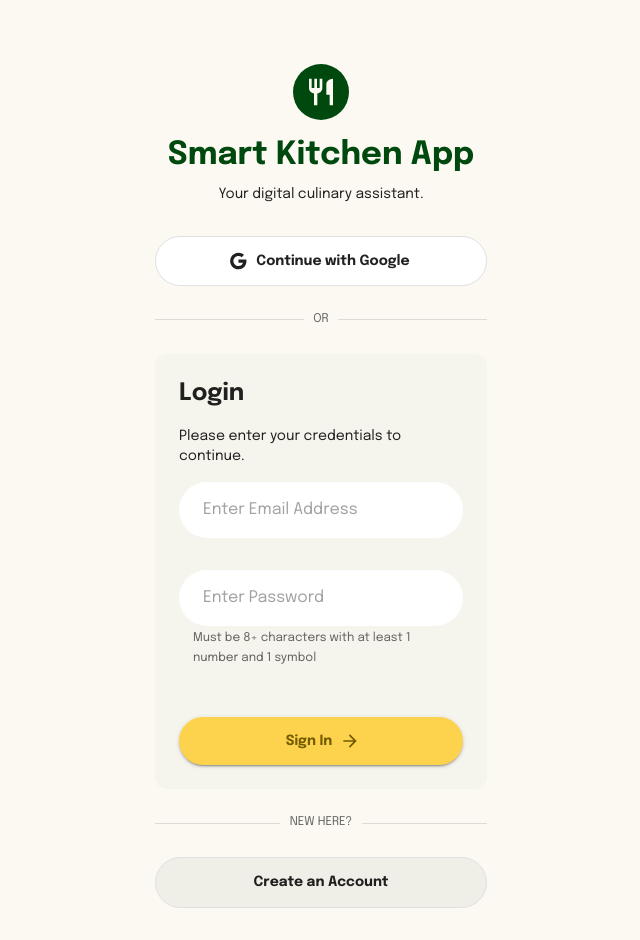
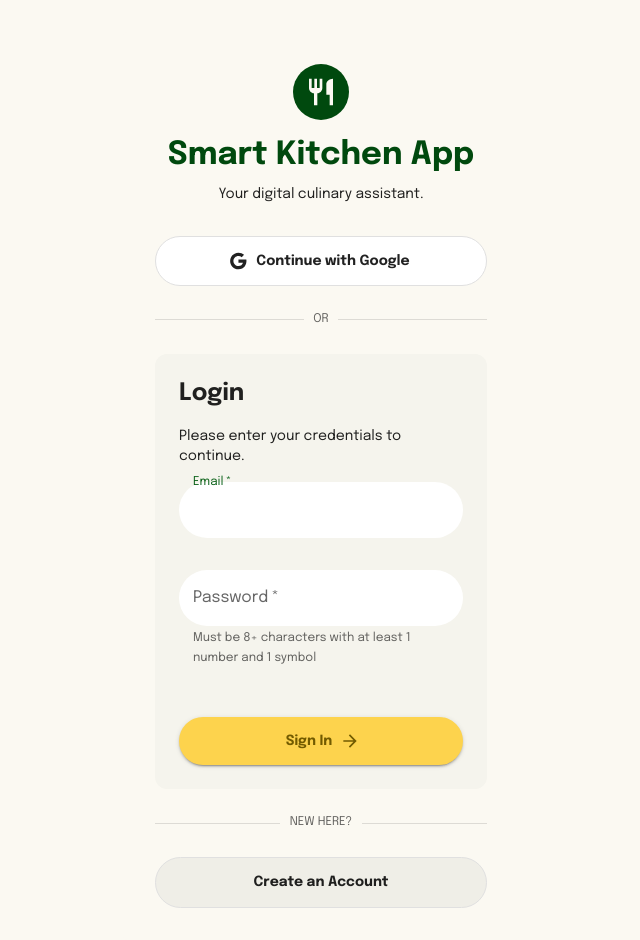
Before and after one commit to Code-the-Dream-School/l-group-practicum-team3, a React (Vite) app in the folder frontend/: page /login in a window 1280 px wide. Shown: the whole page, without its empty margins (319-959 px from the left). Built offline with nearby package versions, Linux system fonts and the light colour scheme; a web font is replaced by a local one.

Commit message:
add label for form and fix minor issues

```diff
--- a/frontend/src/pages/public/Login.jsx
+++ b/frontend/src/pages/public/Login.jsx
@@ -35,7 +35,7 @@ function Login() {
       setLoading(true);
 
       try {
-        console.log("Logging in with:", { email, password });
+        // console.log("Logging in with:", { email, password });
         // placeholder for login API call - will update
         await new Promise((resolve) => setTimeout(resolve, 1500));
         navigate("/");
@@ -51,11 +51,12 @@ function Login() {
     const errors = {};
 
     const passwordRegex = /^(?=.*[0-9])(?=.*[^a-zA-Z0-9]).{8,}$/;
+    const emailRegex = /^[a-zA-Z0-9._%+-]+@[a-zA-Z0-9.-]+\.[a-zA-Z]{2,}$/
 
     if (!email) {
       errors.email = "Email is Required";
-    } else if (!/\S+@\S+\.\S+/.test(email)) {
-      errors.email = "Invalid email format";
+    } else if (!emailRegex.test(email)) {
+      errors.email = "Invalid Email Format";
     }
 
     if (!password) {
@@ -165,9 +166,10 @@ function Login() {
               placeholder="Enter Email Address"
               autoFocus
               type="email"
+              label="Email"
               value={email}
               onChange={(e) => setEmail(e.target.value)}
-              error={!!formErrors.email}
+              error={formErrors.email ? true : false}
               helperText={formErrors.email}
               sx={{
                 mt: 0,
@@ -175,6 +177,7 @@ function Login() {
                 "& .MuiOutlinedInput-root": {
                   backgroundColor: "white",
                 },
+
               }}
             ></TextField>
             <TextField
@@ -182,7 +185,8 @@ function Login() {
               required
               placeholder="Enter Password"
               type="password"
-              error={!!formErrors.password}
+              label='Password'
+              error={formErrors.password ? true : false}
               helperText={
                 formErrors.password
                   ? formErrors.password
--- a/frontend/src/pages/public/Signup.jsx
+++ b/frontend/src/pages/public/Signup.jsx
@@ -36,7 +36,7 @@ function Signup() {
       setLoading(true);
 
       try {
-        console.log("Signing in with:", { name, email, password });
+        // console.log("Signing in with:", { name, email, password });
         // throw new Error ('test')
         // placeholder for sign up API call - will update
         await new Promise((resolve) => setTimeout(resolve, 1500));
@@ -53,14 +53,15 @@ function Signup() {
     const errors = {};
 
     const passwordRegex = /^(?=.*[0-9])(?=.*[^a-zA-Z0-9]).{8,}$/;
+     const emailRegex = /^[a-zA-Z0-9._%+-]+@[a-zA-Z0-9.-]+\.[a-zA-Z]{2,}$/
 
     if (!name) {
       errors.name = "Name is Required";
     }
     if (!email) {
       errors.email = "Email is Required";
-    } else if (!/\S+@\S+\.\S+/.test(email)) {
-      errors.email = "Invalid email format";
+    } else if (!emailRegex.test(email)) {
+      errors.email = "Invalid Email Format";
     }
 
     if (!password) {
@@ -175,7 +176,7 @@ function Signup() {
                 placeholder="Jamie Oliver"
                 value={name}
                 onChange={(e) => setName(e.target.value)}
-                error={!!formErrors.name}
+                error={formErrors.name? true : false}
                 helperText={formErrors.name}
                 sx={{
                   "& .MuiOutlinedInput-root": {
@@ -197,7 +198,7 @@ function Signup() {
                 placeholder="jamie@kitchenapp.com"
                 autoFocus
                 type="email"
-                error={!!formErrors.email}
+                error={formErrors.email ? true : false}
                 helperText={formErrors.email}
                 value={email}
                 onChange={(e) => setEmail(e.target.value)}
@@ -220,7 +221,7 @@ function Signup() {
                 required
                 placeholder="••••••••"
                 type="password"
-                error={!!formErrors.password}
+                error={formErrors.password? true : false}
                 helperText={
                   formErrors.password
                     ? formErrors.password
```
